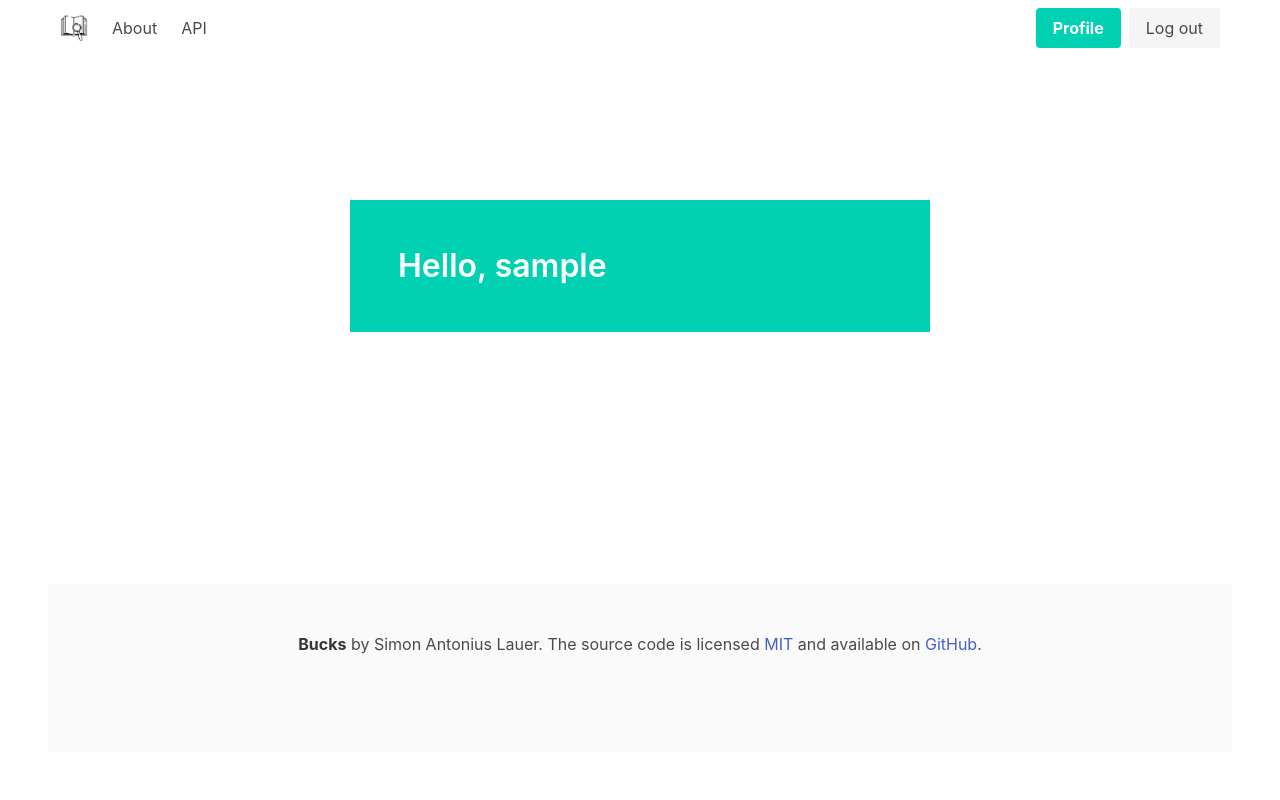
After one commit to nomisreual/books, a Flask app: a page that uses src/books/app/templates/base.html in a window 1280 px wide. The commit adds this page. Run offline with Flask 3, Linux system fonts and the light colour scheme; the visitor is signed in with stand-in values (Sample User, id 1); data comes from the database, SQL or seed files in the repository; parts of the project's set-up code (start-up, migrations or seed data) failed here and were passed over; some libraries are stand-ins or nearby versions.

Commit message:
Added basic user profile page.

```diff
--- a/src/books/app/__init__.py
+++ b/src/books/app/__init__.py
@@ -6,8 +6,9 @@ import click
 from data.seeding import seed_database
 
 from main.routes import main
+from auth.routes import auth
+from user.routes import user
 from apis import apis_bp
-from auth.routes import auth
 
 from extensions import db, migrate, login
 
@@ -51,8 +52,9 @@ def create_app(test_config=None):
 
     # Register blueprints
     app.register_blueprint(main)
+    app.register_blueprint(auth)
+    app.register_blueprint(user)
     app.register_blueprint(apis_bp)
-    app.register_blueprint(auth)
 
     # Database
     db.init_app(app)
--- a/src/books/app/templates/base.html
+++ b/src/books/app/templates/base.html
@@ -70,7 +70,6 @@
             <a class="navbar-item" href="{{ url_for('main.index') }}">
               <img src="{{ url_for('static', filename='book.png') }}">
             </a>
-            <!-- <a href="{{ url_for('main.index') }}" class="navbar-item">Home</a> -->
             <a
               role="button"
               class="navbar-burger"
@@ -97,6 +96,9 @@
                   </a>
                   <a href="{{ url_for('auth.login') }}" class="button is-light">Log in</a>
                   {% else %}
+                  <a href="{{ url_for('user.profile', username=current_user.username) }}" class="button is-primary">
+                    <strong>Profile</strong>
+                  </a>
                   <a href="{{ url_for('auth.logout') }}" class="button is-light">Log out</a>
                   {% endif %}
                 </div>
--- a/src/books/extensions.py
+++ b/src/books/extensions.py
@@ -11,6 +11,7 @@ api = Api()
 def login_manager():
     login = LoginManager()
     login.login_view = "auth.login"
+    login.login_message_category = "danger"
 
     return login
 
--- /dev/null
+++ b/src/books/user/routes.py
@@ -0,0 +1,13 @@
+from flask import Blueprint, render_template, request
+from flask_login import login_required
+from data.models import db, User
+import sqlalchemy as sa
+
+user = Blueprint("user", __name__, template_folder="templates")
+
+
+@user.route("/user/<username>")
+@login_required
+def profile(username: str):
+    user = db.first_or_404(sa.select(User).where(User.username == username))
+    return render_template("user/profile.html", user=user)
--- /dev/null
+++ b/src/books/user/templates/user/profile.html
@@ -0,0 +1,13 @@
+{% extends "base.html" %} {% block content %}
+<section class="section">
+  <div class="columns">
+    <div class="column is-half is-offset-one-quarter">
+      <div class="hero is-primary">
+        <div class="hero-body">
+	  <p class="title">Hello, {{ user.username }}</p>
+        </div>
+      </div>
+    </div>
+  </div>
+</section>
+{% endblock %}
```
